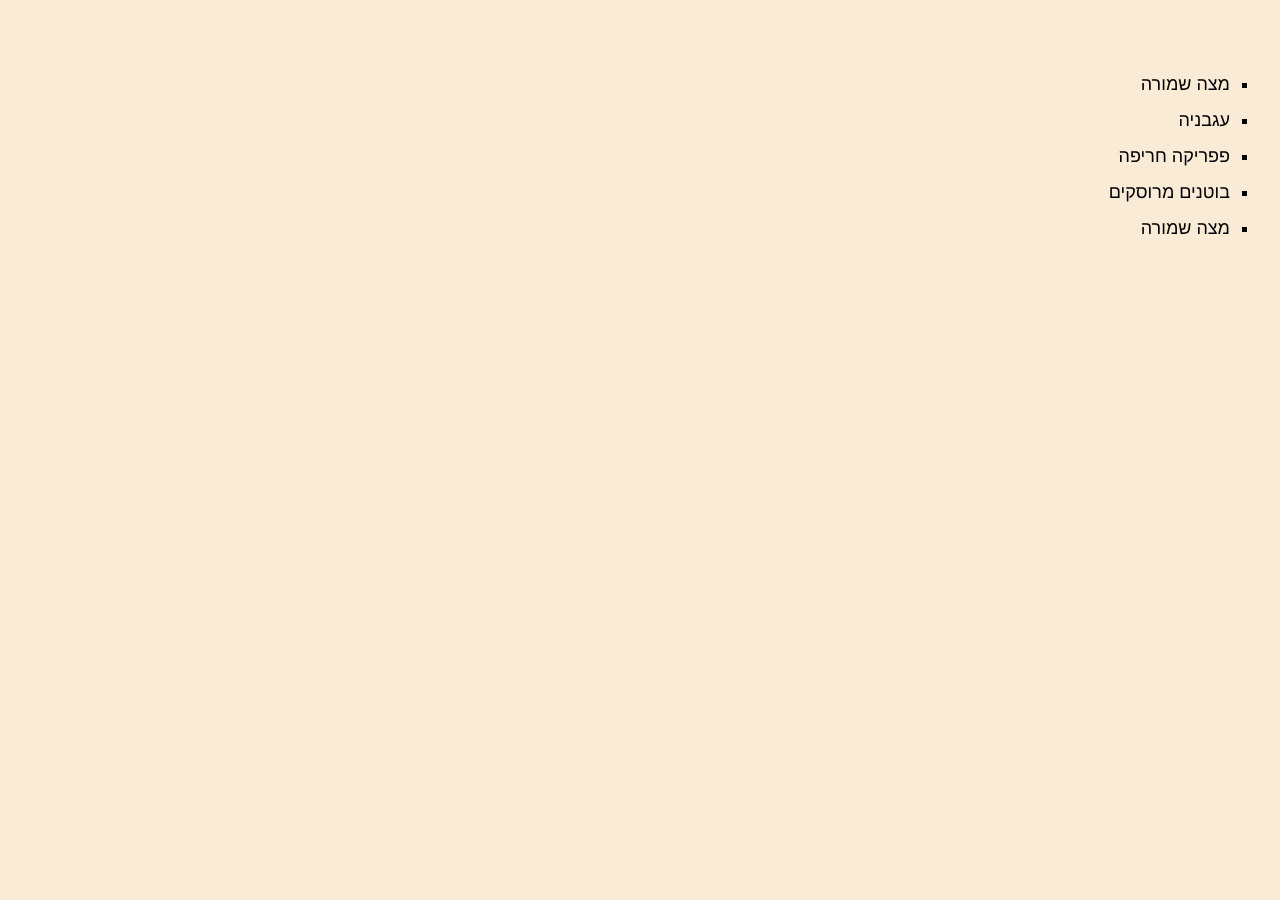
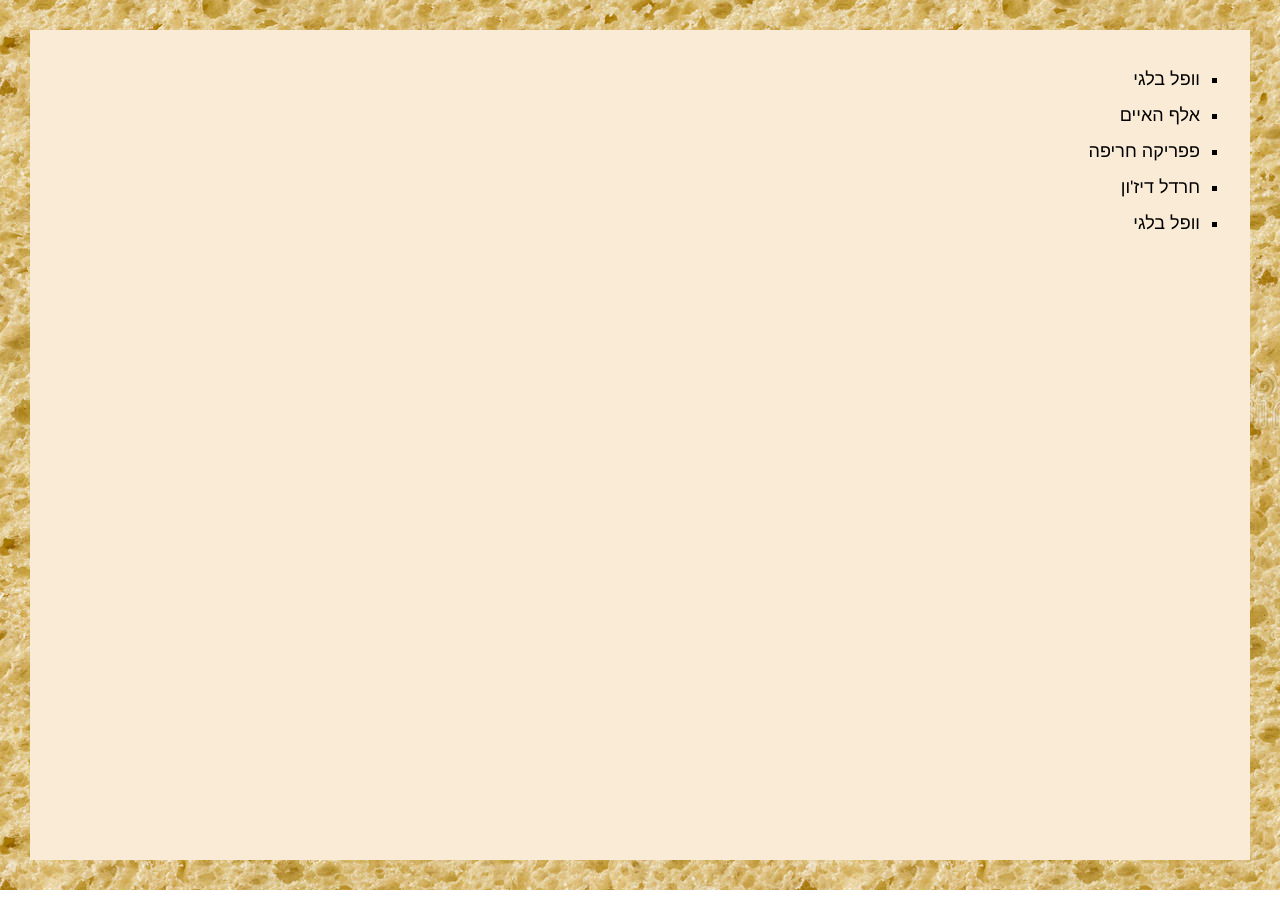
Before and after one commit to KereneL/SandwichBot1948, a plain HTML site: page index.html in a window 1280 px wide. Drawn offline with Linux system fonts and the light colour scheme.

Commit message:
update 2021-07-25

```diff
--- a/db.js
+++ b/db.js
@@ -1,10 +1,10 @@
 var types = [];
 
-var breadType =[`פרוסת לחם לבן`,`פרוסת לחם שחור`,`בייגל`,`לחמניה`,`פיתה`,`לחמניה (ללא גלוטן)`,`קרקר`,`מצה`,`מצה שמורה`];
+var breadType =[`בגט`,`בייגל`,`חצי בגט`,`לאפה`,`לחמניה`,`לחמניה (ללא גלוטן)`,`מצה`,`מצה שמורה`,`פיתה`,`פיתה מקמח קוסמין`,`פרוסת לחם לבן`,`פרוסת לחם שחור`,`קרקר`,`וופל בלגי`];
 
 var mainType = [`פלאפל`,`נקניקיה`,`נקניק`,`קציצה`,`קבב`,`שווארמה`,`גבינה צהובה`,`גבינה בולגרית`,`טונה`,`שניצל`,`טופו`,`סייטן`,`לשון`,`שקשוקה`,`כנאפה`,`שייק בריאות`];
 types.push(mainType);
-var vegType = [`עגבניה`,`פרוסת מלפפון`,`חסה`,`בצל סגול`,`בצל לבן`,`כרוב כבוש`,`חמוצים במלח`,`חמוצים בחומץ`,`שערות סבתא`,`גזר`,`פירות העונה`,`בוטנים מרוסקים`,`כרוב`,`כרוב אדום`,`קרוטונים`,`קוויאר`,`בזיליקום`,`נענע`,`סלט עלים`,`תמרים`,`בננה`,`דובדבנים`,`ג'לי`,`פלפל אדום`,`פלפל כתום`,`פלפל ירוק`,`פלפל חריף`,`פרוסת מלפלפון`,`גזר שלם (לא מקולף)`,`ג'חנון`,`שן שום`,`סוכרזית`,`שוקולית`,`פופקורן`,`פרחי לילך`,`קולורבי`,`כרוב ניצנים`,`נבטים`,`זרעי פשתן`,`קבוקים`,`פלחי תפוז`,`פלחי אשכולית`,`פלחי קלמנטינה`,`פלחי לימון`,`פלחי תפוז סיני`,`אננס`,`גרעינים שחורים`,`שעועית ירוקה`,`שעועית לבנה`,`שעועית שחורה`];
+var vegType = [`אלף האיים`,`ברביקיו`,`חומוס`,`חמאת בוטנים`,`חמאת שקדים`,`חרדל`,`חרדל דיז'ון`,`טחינה`,`טריאקי`,`כורכום`,`כמון`,`מיונז`,`מייפל`,`מלח ופלפל`,`סויה`,`סוכרזית`,`סחוג אדום`,`סחוג ירוק`,`סירופ שוקולד`,`עמבה`,`פפריקה חריפה`,`פפריקה מתוקה`,`צ'ילי`,`קטשופ`,`קצפת`,`רוטב ברבקיו`,`רוטב שום`,`רסק עגבניות`];
 types.push(vegType);
 var sauceType = [`מיונז`,`קטשופ`,`טחינה`,`עמבה`,`סחוג אדום`,`סחוג ירוק`,`אלף האיים`,`חרדל`,`חרדל דיז'ון`,`צ'ילי`,`ברביקיו`,`סויה`,`רוטב שום`,`חומוס`,`רסק עגבניות`,`קצפת`,`מייפל`,`סירופ שוקולד`,`סוכרזית`,`כורכום`,`פפריקה חריפה`,`פפריקה מתוקה`,`כמון`,`מלח ופלפל`,`רוטב ברבקיו`,`טריאקי`];
 types.push(sauceType);
--- a/style.css
+++ b/style.css
@@ -2,15 +2,18 @@ html,
 body {
     margin: 0;
     padding: 0;
-    background-color: antiquewhite;
     font-family: Helvetica;
 }
+body{
+    background-image: url("/white-bread-surface-seamless-tileable-texture-33884678.jpg");
+}
 
-ul {
-    list-style-type: square;
+ul{
     padding: 0;
 }
+
 li {
+    list-style-type: square;
     font-size: 18px;
     line-height: 2;
 }
@@ -18,5 +21,7 @@ li {
 #main-div {
     width: auto;
     height: 100vh;
-    padding: 50px;
+    margin: 30px;
+    padding: 15px 50px;
+    background-color: antiquewhite;
 }
```
Also changed, not shown: white-bread-surface-seamless-tileable-texture-33884678.jpg (added).
